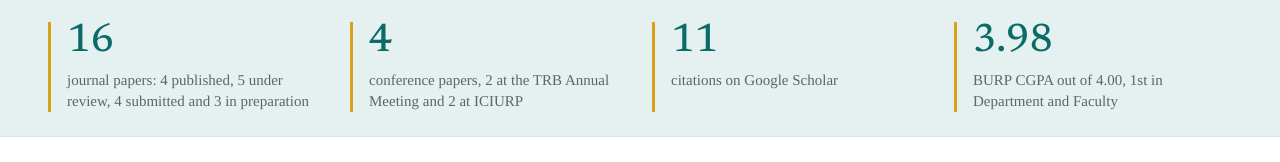
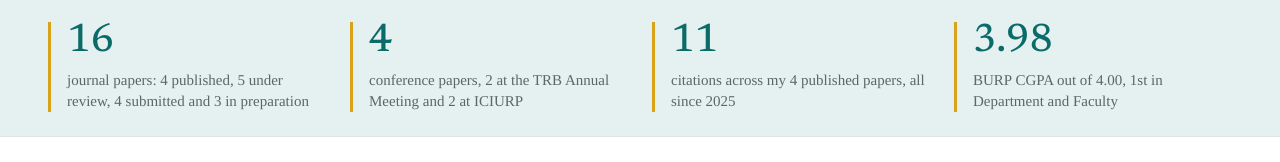
Before and after one commit to Nur-E-FaeezaAnkhi/Nur-E-FaeezaAnkhi.github.io, a plain HTML site: page index.html in a window 1280 px wide. Shown: the part 558-720 px from the top of the page. Drawn offline with nearby package versions, Linux system fonts and the light colour scheme; animation ran at ten frames a second.

Commit message:
Add files via upload

```diff
--- a/index.html
+++ b/index.html
@@ -688,7 +688,7 @@ footer .wrap { display: flex; justify-content: space-between; gap: 16px; flex-wr
     <dl class="stats">
       <div><dt>16</dt><dd>journal papers: 4 published, 5 under review, 4 submitted and 3 in preparation</dd></div>
       <div><dt>4</dt><dd>conference papers, 2 at the TRB Annual Meeting and 2 at ICIURP</dd></div>
-      <div><dt>11</dt><dd>citations on Google Scholar</dd></div>
+      <div><dt>11</dt><dd>citations across my 4 published papers, all since 2025</dd></div>
       <div><dt>3.98</dt><dd>BURP CGPA out of 4.00, 1st in Department and Faculty</dd></div>
     </dl>
   </div>
```
